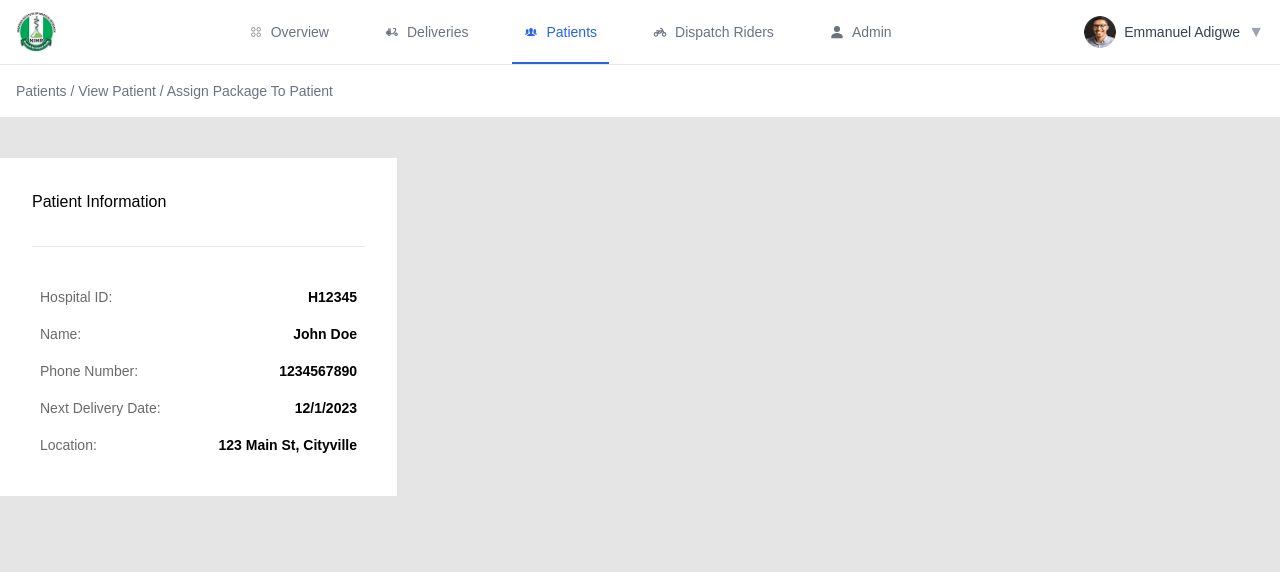
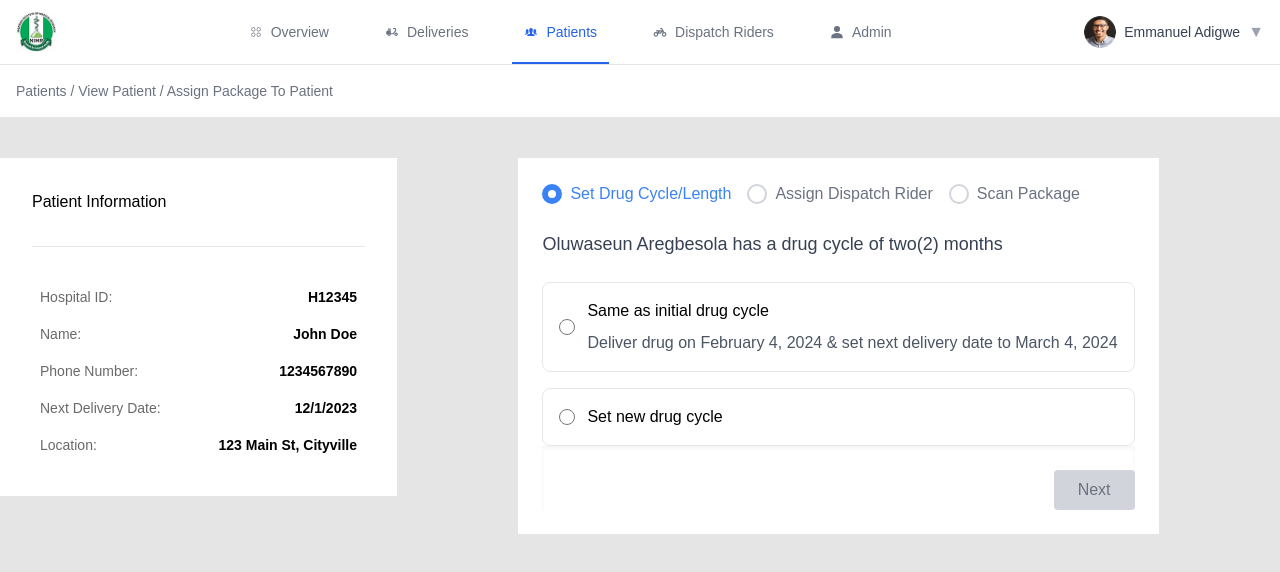
Before and after one commit to NiyonkuruEsther/frontend-assessment, a Next.js app: page /patients/view-patient/assign-package-to-patient in a window 1280 px wide. Shown: the top 572 px of the page. Built offline with nearby package versions, Linux system fonts and the light colour scheme.

Commit message:
add displatch rider

```diff
--- a/src/app/page.tsx
+++ b/src/app/page.tsx
@@ -1,15 +1,9 @@
-// ExampleComponent.tsx or App.tsx
-import DispatchRiderAssignment from "@/components/DispatchRiderAssignment";
-import PatientInfo from "@/components/PatientInfo";
 import React from "react";
 import Login from "./auth/Login";
 
 const App: React.FC = () => {
-
   return (
     <div>
-      {/* <PatientInfo patientData={patientData} /> */}
-      {/* <DispatchRiderAssignment /> */}
       <Login />
     </div>
   );
--- a/src/app/patients/view-patient/assign-package-to-patient/page.tsx
+++ b/src/app/patients/view-patient/assign-package-to-patient/page.tsx
@@ -1,4 +1,5 @@
 import MainLayout from "@/components/layouts/MainLayout";
+import DispatchRiderAssignment from "@/components/DispatchRiderAssignment";
 import React from "react";
 
 const patientData = {
@@ -12,7 +13,9 @@ const patientData = {
 const page = () => {
   return (
     <MainLayout patientData={patientData}>
-      <div className="max-w-7xl mx-auto" />
+      <div className="max-w-7xl mx-auto">
+        <DispatchRiderAssignment />
+      </div>
     </MainLayout>
   );
 };
--- a/src/components/DispatchRiderAssignment.tsx
+++ b/src/components/DispatchRiderAssignment.tsx
@@ -126,7 +126,7 @@ export default function Home() {
   };
 
   return (
-    <div className="max-w-4xl mx-auto p-6">
+    <div className="p-6 bg-white max-h-[70vh]">
       <Stepper
         currentStep={currentStep}
         steps={steps}
@@ -143,7 +143,7 @@ export default function Home() {
       )}
 
 {currentStep === 2 && (
-        <div className='border-t border-gray-200 pt-[44px]'>
+        <div className='border-t border-gray-200 pt-[20px] max-h-[50vh] overflow-hidden'>
           <div className="flex flex-wrap gap-4 mb-6">
             <button
               className={`px-4 py-2 rounded ${
@@ -188,7 +188,7 @@ export default function Home() {
         </div>
       )}
 
-      <div className="flex justify-end shadow-inner pt-6">
+      <div className="flex justify-end bg-white shadow-inner pt-6">
         <button
           className={`px-6 py-2 rounded transition-colors ${buttonState.className}`}
           disabled={buttonState.disabled}
--- a/src/components/PatientInfo.tsx
+++ b/src/components/PatientInfo.tsx
@@ -29,7 +29,7 @@ const PatientInfo: React.FC<PatientInfoProps> = ({ patientData }) => {
   };
 
   return (
-    <div className="font-gilroy py-8 w-fit px-8 bg-white">
+    <div className="font-gilroy py-8 w-fit px-8 h-fit bg-white">
       <h1 className="font-medium pb-8 border-b text-[16px] border-gray-200">Patient Information</h1>
       <div className="w-fit text-[14px] pt-8">
         {keys.map(key =>
--- a/src/components/Rider.tsx
+++ b/src/components/Rider.tsx
@@ -19,7 +19,7 @@ const RiderList: React.FC<RiderListProps> = ({
   );
 
   return (
-    <div className="space-y-4 max-h-[400px] overflow-y-auto">
+    <div className="space-y-4 max-h-[50vh] overflow-y-auto">
       {filteredRiders.map((rider) => (
         <div
           key={rider.id}
```
